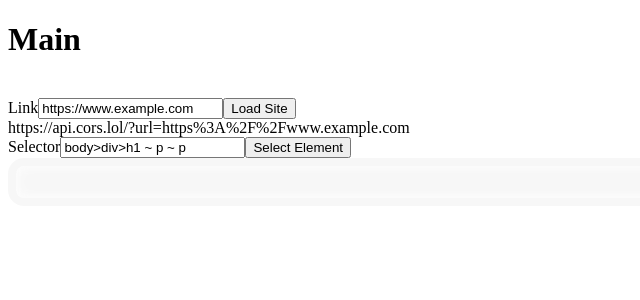
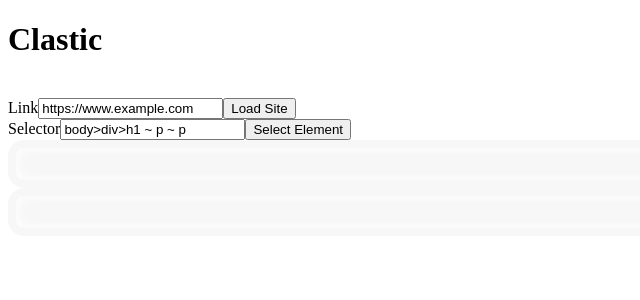
Before and after one commit to TheFanatr/Clastic, a Nuxt app: page / in a window 1280 px wide. Shown: the top 300 px of the page, without its empty margins (0-640 px from the left). Built offline with nearby package versions, Linux system fonts and the light colour scheme; no server answers.

Commit message:
Update index page title and improve error handling in fetch-site API

```diff
--- a/pages/index.vue
+++ b/pages/index.vue
@@ -1,18 +1,17 @@
 <template>
     <div>
-        <h1>Main</h1>
+        <h1>Clastic</h1>
         <NuxtLink to="/test-page">Test Page</NuxtLink>
         <br/>
         <label for="link">Link</label>
         <input type="text" id="link" name="link" v-model="link"/>
         <button>Load Site</button>
         <br/>
-        {{ link_to_load }}
-        <br/>
         <label for="selector">Selector</label>
         <input type="text" id="selector" name="selector" v-model="selector"/>
         <button>Select Element</button>
         <br/>
+        <div ref="selection_holder" class="site"/>
         <div ref="site_holder" class="site"/>
     </div>
 </template>
@@ -29,14 +28,16 @@ const site = await useAsyncData('site', async () => {
 }, { watch: [link_to_load] })
 const site_holder = useTemplateRef('site_holder')
 onMounted(async () => {
-    if (site.error || !site.data.value) {
-        console.error(site.error)
+    if (site.error.value) {
+        console.error('Error fetching site data via API:', site.error.value)
         return
     }
+
     if (!site_holder.value) return
-    site_holder.value.attachShadow({ mode: 'open' })
+    site_holder.value.attachShadow({ mode: 'open' });
+
     if (!site_holder.value.shadowRoot) return
-    site_holder.value.shadowRoot.innerHTML = site.data.value ?? 'no data'
+    site_holder.value.shadowRoot.innerHTML = site.data.value ?? 'no data';
 })
 </script>
 
```
Also changed, not shown: 1 other file (tests, documents, lock files or other folders).
